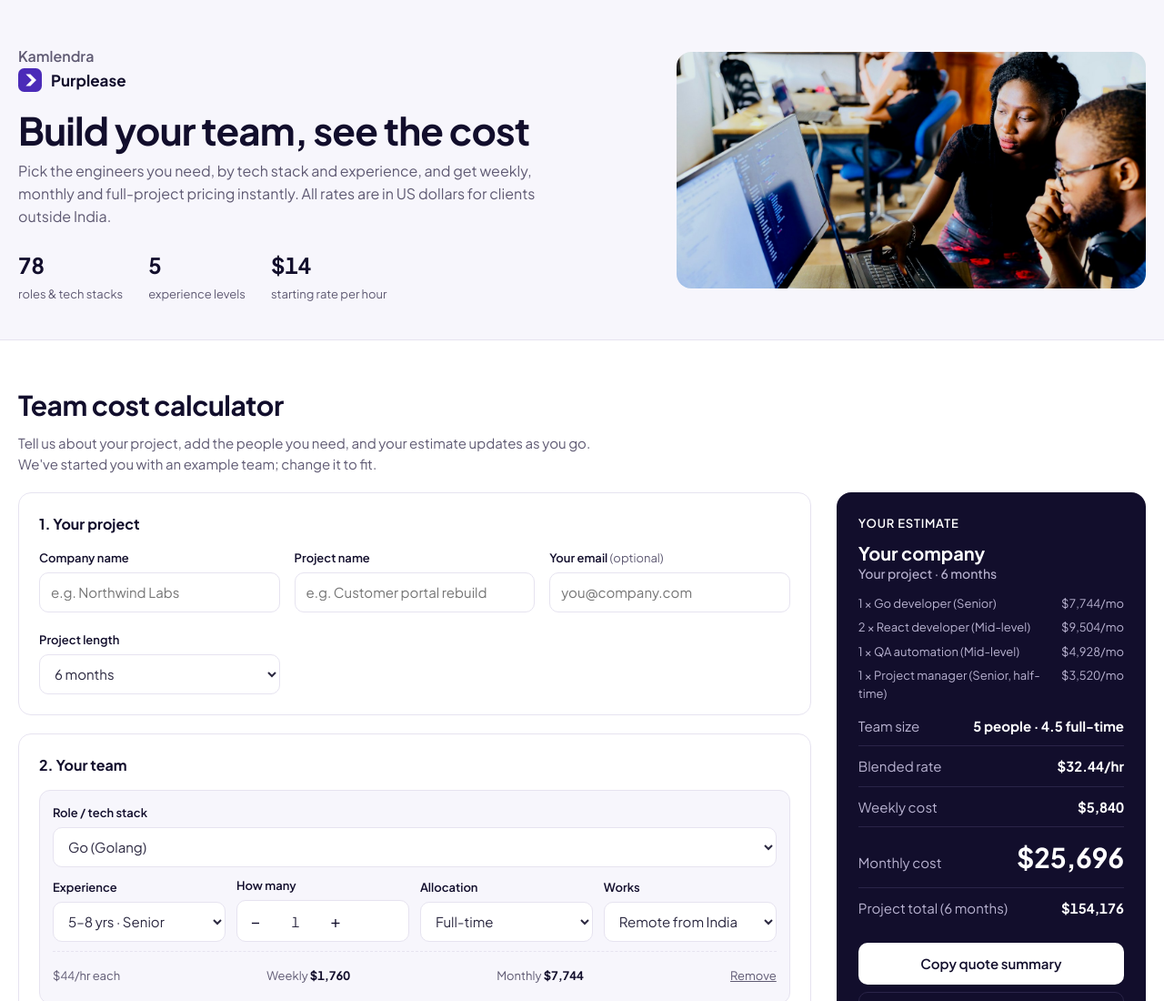
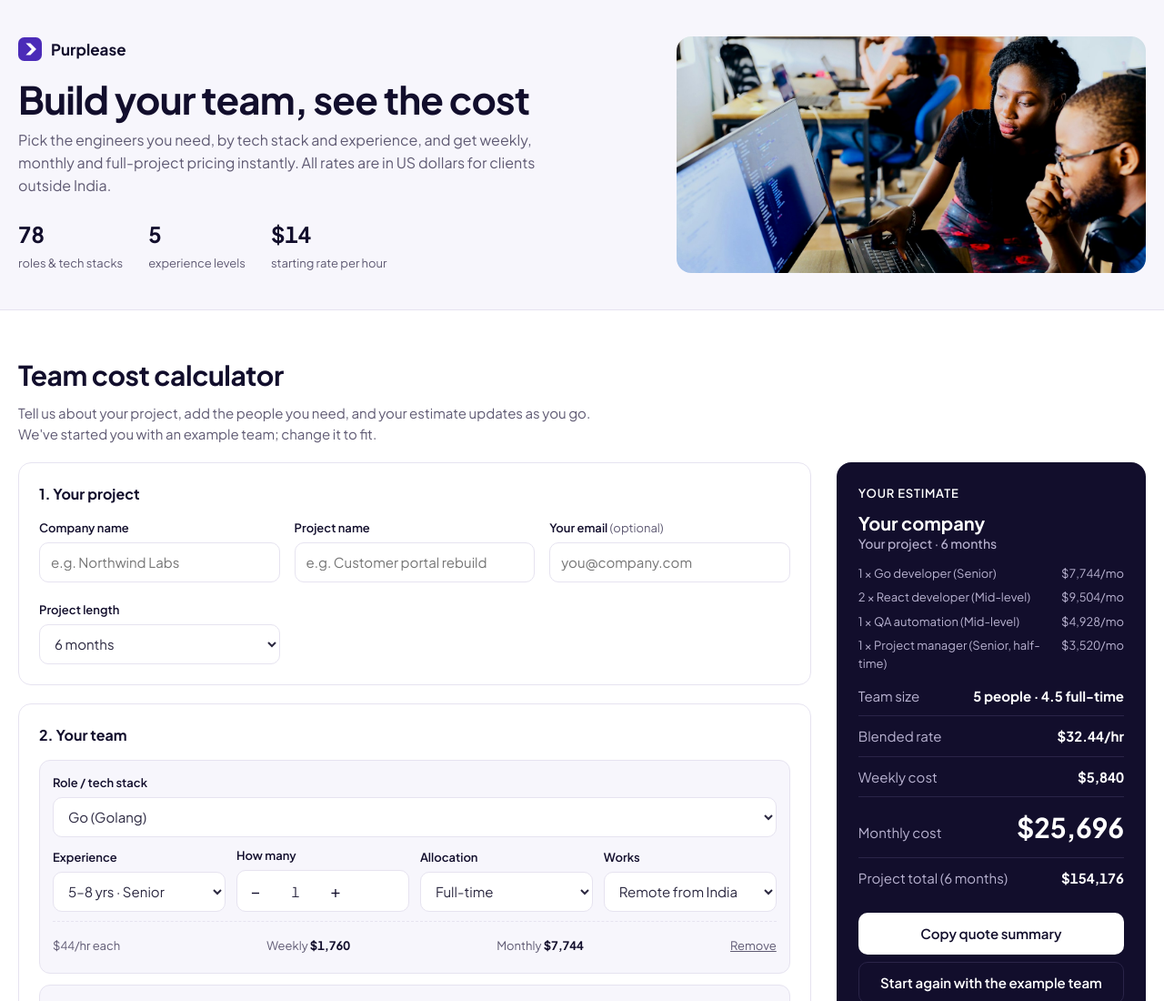
Before and after one commit to sd9988/Purplease-website, a plain HTML site: page rate-card/dist/rate-card/index.html in a window 1280 px wide. Shown: the top 1100 px of the page at 91% size. Drawn offline with Linux system fonts and the light colour scheme.

Commit message:
Rate card: remove the name from the top of the page
Co-Authored-By: Claude Opus 5.5 <noreply@anthropic.com>
Claude-Session: https://claude.ai/code/session_015EXwtcyLLEYTnco4UNGZqB

```diff
--- a/rate-card/dist/rate-card/index.html
+++ b/rate-card/dist/rate-card/index.html
@@ -39,7 +39,6 @@ button,input,select{font:inherit;color:inherit}
 header.top{background:var(--surface);border-bottom:1px solid var(--line);padding-block:40px}
 .top .wrap{display:flex;flex-wrap:wrap;gap:28px 48px;align-items:center;justify-content:space-between}
 .intro{flex:1 1 520px;min-width:0}
-.owner{margin:0 0 14px;font-size:15px;font-weight:600;color:var(--accent)}
 .brand{display:flex;align-items:center;gap:10px;font-weight:700;color:var(--ink);font-size:17px;margin-bottom:18px}
 .top h1{font-size:clamp(28px,4vw,42px);line-height:1.12;letter-spacing:-.02em}
 .top p{margin:10px 0 0;color:var(--muted);max-width:620px;font-size:16px}
@@ -129,7 +128,6 @@ td.role{color:var(--ink);font-weight:500}
 <header class="top gut">
   <div class="wrap">
     <div class="intro">
-      <p class="owner">Kamlendra</p>
       <div class="brand"><svg width="26" height="26" viewBox="0 0 28 28" aria-hidden="true"><rect width="28" height="28" rx="7" fill="#4B2BB8"/><path d="M9 7h5.5l7 7-7 7H9l7-7z" fill="#FFFFFF"/></svg>Purplease</div>
       <h1>Build your team, see the cost</h1>
       <p>Pick the engineers you need, by tech stack and experience, and get weekly, monthly and full-project pricing instantly. All rates are in US dollars for clients outside India.</p>
```
Also changed, not shown: rate-card/index.html (+0 -2 lines), rate-card/template.html (+0 -2 lines).
